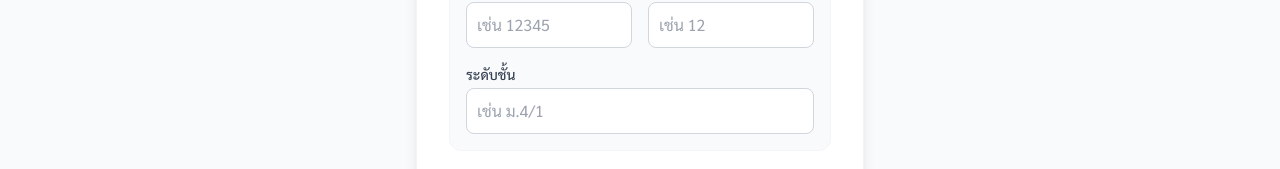
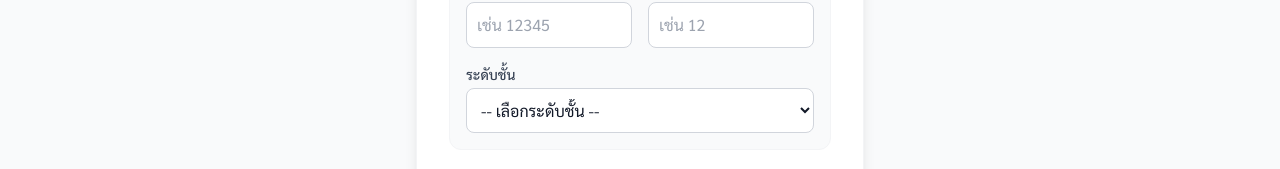
Before and after one commit to BoydzII/intern-report-msp, a Next.js app: page /report in a window 1280 px wide. Shown: the part 387-556 px from the top of the page. Built offline with nearby package versions, Linux system fonts and the light colour scheme.

Commit message:
feat: change grade input to dropdown (ม.4/1, ม.4/2, ม.5/1, ม.5/2) and prevent date formatting

```diff
--- a/src/app/admin/students/page.tsx
+++ b/src/app/admin/students/page.tsx
@@ -82,13 +82,19 @@ export default function ManageStudentsPage() {
         const data = XLSX.utils.sheet_to_json(ws);
 
         // Map Excel columns to our format
-        // Expected columns: เลขประจำตัว, ชื่อ-นามสกุล, ชั้น, เลขที่
-        const newStudents = data.map((row: any) => ({
-          studentId: String(row["เลขประจำตัว"] || row["Student ID"] || row["รหัส"] || ""),
-          name: String(row["ชื่อ-นามสกุล"] || row["ชื่อ"] || row["Name"] || ""),
-          grade: String(row["ชั้น"] || row["Grade"] || ""),
-          studentNumber: String(row["เลขที่"] || row["Number"] || "")
-        })).filter(s => s.name && s.studentId);
+        const newStudents = data.map((row: any) => {
+          let g = String(row["ชั้น"] || row["Grade"] || "").trim();
+          if (g === "4/1" || g === "4.1" || g === "ม.4/1") g = "ม.4/1";
+          else if (g === "4/2" || g === "4.2" || g === "ม.4/2") g = "ม.4/2";
+          else if (g === "5/1" || g === "5.1" || g === "ม.5/1") g = "ม.5/1";
+          else if (g === "5/2" || g === "5.2" || g === "ม.5/2") g = "ม.5/2";
+          return {
+            studentId: String(row["เลขประจำตัว"] || row["Student ID"] || row["รหัส"] || "").trim(),
+            name: String(row["ชื่อ-นามสกุล"] || row["ชื่อ"] || row["Name"] || "").trim(),
+            grade: g,
+            studentNumber: String(row["เลขที่"] || row["Number"] || "").trim()
+          };
+        }).filter(s => s.name && s.studentId);
 
         if (newStudents.length === 0) {
           alert("ไม่พบข้อมูลนักเรียน หรือหัวคอลัมน์ไม่ถูกต้อง (ต้องมี 'เลขประจำตัว', 'ชื่อ-นามสกุล')");
@@ -199,7 +205,17 @@ export default function ManageStudentsPage() {
               <div className="grid grid-cols-2 gap-2">
                 <div>
                   <label className="block text-sm font-medium text-gray-700 mb-1">ชั้น</label>
-                  <input type="text" value={grade} onChange={e => setGrade(e.target.value)} className="w-full bg-white text-gray-900 border border-gray-300 rounded-lg p-2 focus:ring-2 focus:ring-blue-500 outline-none" />
+                  <select
+                    value={grade}
+                    onChange={e => setGrade(e.target.value)}
+                    className="w-full bg-white text-gray-900 border border-gray-300 rounded-lg p-2 focus:ring-2 focus:ring-blue-500 outline-none cursor-pointer"
+                  >
+                    <option value="">-- เลือกระดับชั้น --</option>
+                    <option value="ม.4/1">ม.4/1</option>
+                    <option value="ม.4/2">ม.4/2</option>
+                    <option value="ม.5/1">ม.5/1</option>
+                    <option value="ม.5/2">ม.5/2</option>
+                  </select>
                 </div>
                 <div>
                   <label className="block text-sm font-medium text-gray-700 mb-1">เลขที่</label>
--- a/src/app/api/reports/route.ts
+++ b/src/app/api/reports/route.ts
@@ -23,6 +23,16 @@ async function saveReportsData(data: any) {
 export async function POST(request: Request) {
   try {
     const data = await request.json();
+
+    // ป้องกัน Google Sheets แปลงระดับชั้น เช่น "4/2" เป็นวันที่ โดยแปลงให้มี "ม." นำหน้าเสมอ
+    if (data.grade) {
+      let g = String(data.grade).trim();
+      if (g === "4/1" || g === "4.1" || g === "ม.4/1") g = "ม.4/1";
+      else if (g === "4/2" || g === "4.2" || g === "ม.4/2") g = "ม.4/2";
+      else if (g === "5/1" || g === "5.1" || g === "ม.5/1") g = "ม.5/1";
+      else if (g === "5/2" || g === "5.2" || g === "ม.5/2") g = "ม.5/2";
+      data.grade = g;
+    }
 
     if (GAS_URL) {
       // --- DUPLICATE CHECK ---
--- a/src/app/report/page.tsx
+++ b/src/app/report/page.tsx
@@ -25,9 +25,18 @@ export default function ReportPage() {
 
     const savedName = localStorage.getItem("intern_name");
     const savedId = localStorage.getItem("intern_student_id");
-    const savedGrade = localStorage.getItem("intern_grade");
+    let savedGrade = localStorage.getItem("intern_grade");
     const savedNum = localStorage.getItem("intern_num");
     const savedDept = localStorage.getItem("intern_dept");
+
+    // แปลงรูปแบบเดิม เช่น "4/1" หรือ "4/2" ให้เป็น "ม.4/1", "ม.4/2" ป้องกัน Google Sheets แปลงเป็นวันที่
+    if (savedGrade) {
+      const g = savedGrade.trim();
+      if (g === "4/1" || g === "4.1" || g === "ม.4/1") savedGrade = "ม.4/1";
+      else if (g === "4/2" || g === "4.2" || g === "ม.4/2") savedGrade = "ม.4/2";
+      else if (g === "5/1" || g === "5.1" || g === "ม.5/1") savedGrade = "ม.5/1";
+      else if (g === "5/2" || g === "5.2" || g === "ม.5/2") savedGrade = "ม.5/2";
+    }
 
     if (savedName) setInternName(savedName);
     if (savedId) setStudentId(savedId);
@@ -161,14 +170,21 @@ export default function ReportPage() {
 
           <div>
             <label className="block text-sm font-medium text-gray-700 mb-1">ระดับชั้น</label>
-            <input
-              type="text"
+            <select
               value={grade}
               onChange={(e) => setGrade(e.target.value)}
-              className="w-full bg-white text-gray-900 placeholder:text-gray-400 border border-gray-300 rounded-lg p-2.5 focus:ring-2 focus:ring-blue-500 focus:border-blue-500 outline-none transition-all"
-              placeholder="เช่น ม.4/1"
+              className="w-full bg-white text-gray-900 border border-gray-300 rounded-lg p-2.5 focus:ring-2 focus:ring-blue-500 focus:border-blue-500 outline-none transition-all cursor-pointer"
               required
-            />
+            >
+              <option value="">-- เลือกระดับชั้น --</option>
+              <option value="ม.4/1">ม.4/1</option>
+              <option value="ม.4/2">ม.4/2</option>
+              <option value="ม.5/1">ม.5/1</option>
+              <option value="ม.5/2">ม.5/2</option>
+              {grade && !["ม.4/1", "ม.4/2", "ม.5/1", "ม.5/2"].includes(grade) && (
+                <option value={grade}>{grade}</option>
+              )}
+            </select>
           </div>
         </div>
 
```
